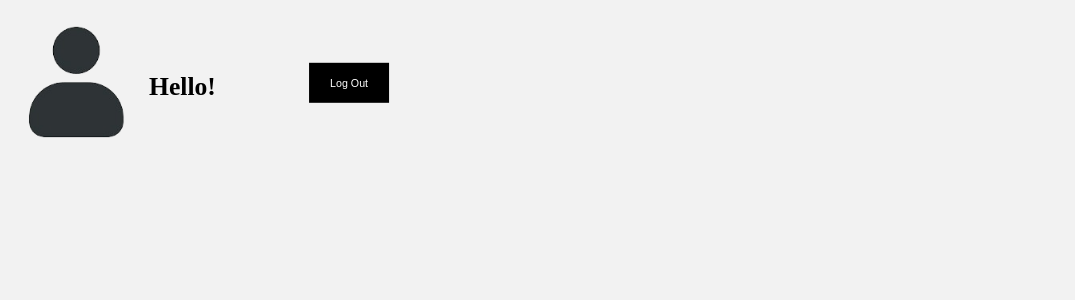
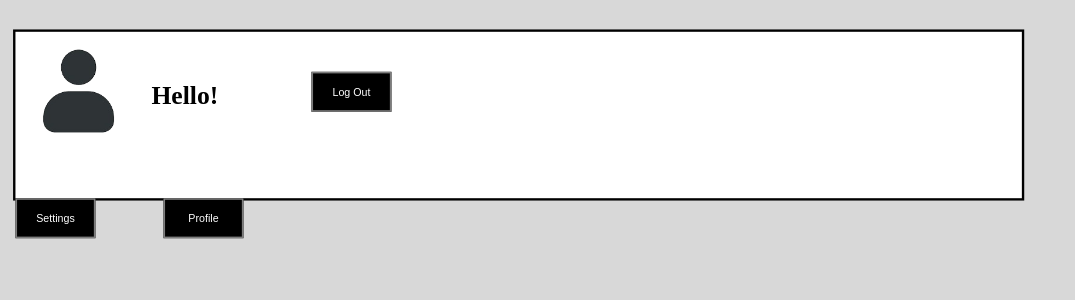
Before and after one commit to Nizigiymana-Tech/StreetWatch, a Django app: template StreetWatch/home/templates/homepage.html in a window 1280 px wide. Shown: the top 300 px of the page, without its empty margins (0-1075 px from the left). Run offline with Django 5.2, Linux system fonts and the light colour scheme; the template is opened without the code that fills it, so the values that code supplies are empty.

Commit message:
added more buttons, made incluide for project settings.

```diff
--- a/StreetWatch/StreetWatch/urls.py
+++ b/StreetWatch/StreetWatch/urls.py
@@ -19,7 +19,7 @@ from django.urls import path, include
 from home import views as hview
 
 urlpatterns = [
-    path('', hview.main_view, name="homepage"),
+    path('home/', include('home.urls')),
     path('accounts/', include('users.urls')),
     path('admin/', admin.site.urls),
 ]
--- a/StreetWatch/Users/static/login.css
+++ b/StreetWatch/Users/static/login.css
@@ -22,9 +22,7 @@ body {
 }
 
 p {
-    display: flex;
-    justify-content: center;
-    align-content: center;
+    text-align: center;
 }
 
 label {
--- a/StreetWatch/Users/static/signup.css
+++ b/StreetWatch/Users/static/signup.css
@@ -22,9 +22,7 @@ body {
 }
 
 p {
-    display: flex;
-    justify-content: center;
-    align-content: center;
+    text-align: center;
 }
 
 label {
@@ -35,7 +33,7 @@ label {
     display: block;
     margin: 0 auto;
 
-    border: white, 2px, solid;
+    border: 2px solid white;
     color: rgb(64, 55, 55);
     background-color: beige;
 
--- a/StreetWatch/Users/templates/login.html
+++ b/StreetWatch/Users/templates/login.html
@@ -20,7 +20,7 @@
             <button type="submit" id="SubmitButton">Log in</button>
         </form>
 
-        <p>Need an acocunt?<a href="{% url 'signup' %}">Sign up</a></p>
+        <p>Need an account? <a href="{% url 'signup' %}">Sign up</a></p>
     </div>
 </body>
 </html>
--- a/StreetWatch/home/static/homepage.css
+++ b/StreetWatch/home/static/homepage.css
@@ -1,5 +1,5 @@
 body {
-    background-color: #f2f2f2;
+    background-color: #d8d8d8;
 }
 
 #Welcome {
@@ -7,7 +7,14 @@ body {
     grid-template-columns: repeat(3, 175px);
     gap: 10px;
 
+    background-color: white;
+    border: 3px black solid;
+
     transform: scale(0.8) translateX(-12%);
+}
+
+#Welcome > img {
+    transform: scale(0.75);
 }
 
 #Welcome > h1 {
@@ -17,7 +24,7 @@ body {
 #Welcome button {
     background: black;
     color: white;
-    border: none;
+    border: 2px rgb(125, 125, 125) solid;
     padding: 10px;
     width: 100px;
     height: 50px;
--- a/StreetWatch/home/templates/homepage.html
+++ b/StreetWatch/home/templates/homepage.html
@@ -18,6 +18,9 @@
             {% csrf_token %}
             <button type="submit">Log Out</button>
         </form>
+
+        <button>Settings</button>
+        <button>Profile</button>
     </div>
 </body>
 </html>
--- /dev/null
+++ b/StreetWatch/home/urls.py
@@ -0,0 +1,6 @@
+from django.urls import path
+from . import views
+
+urlpatterns = [
+    path('', views.main_view, name="homepage"),
+]
--- a/StreetWatch/home/views.py
+++ b/StreetWatch/home/views.py
@@ -1,8 +1,7 @@
-from django.shortcuts import render, redirect
+from django.shortcuts import render
 from django.contrib.auth.decorators import login_required
+
 # Create your views here.
-
-# MainPage
 
 @login_required(redirect_field_name="")
 def main_view(request):
```
Also changed, not shown: StreetWatch/db.sqlite3.
